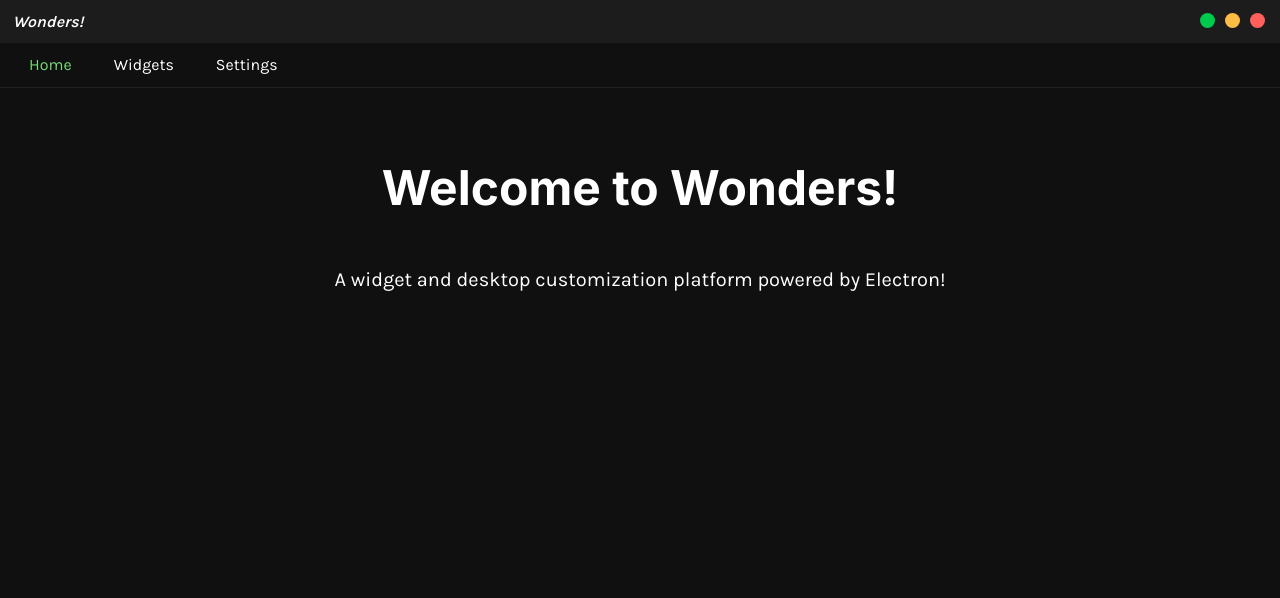
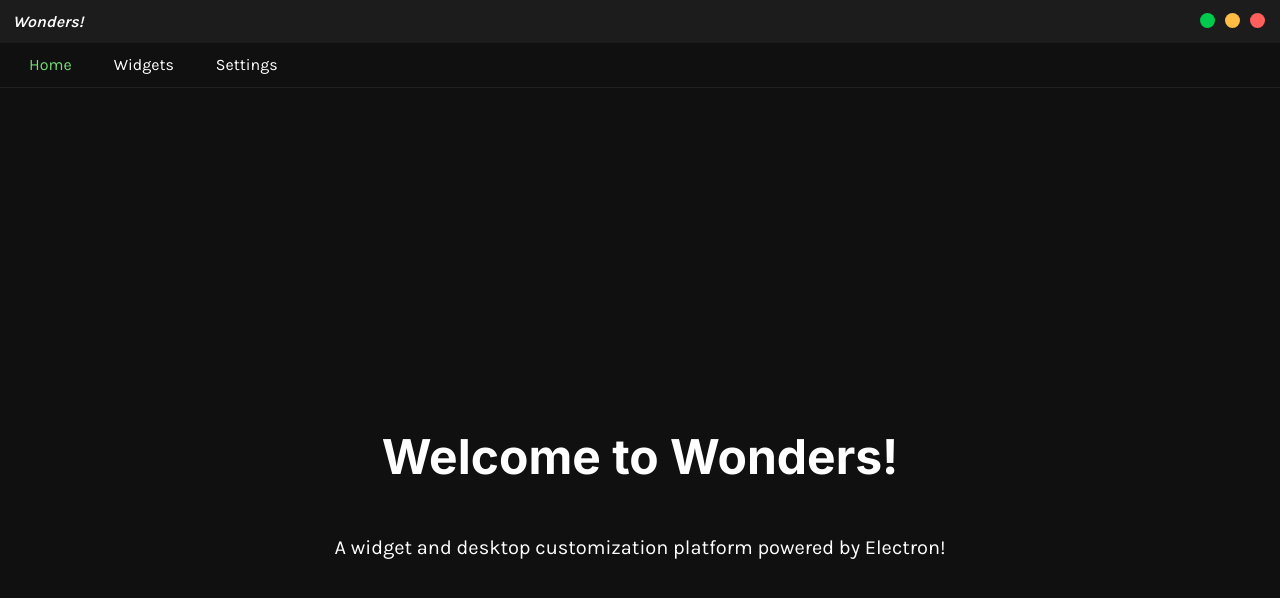
Before and after one commit to thewaveorg/wonders, a React app: page / in a window 1280 px wide. Shown: the top 598 px of the page. Built offline with nearby package versions, Linux system fonts and the light colour scheme; the HTML template or start-up script is replaced by a standard one.

Commit message:
more simpler code

```diff
--- a/src/app/pages/Home.tsx
+++ b/src/app/pages/Home.tsx
@@ -19,15 +19,6 @@
 
   render(): any {
     const { tab } = this.props;
-
-    return (
-      <>
-        <div className="homeMain">{this.renderTab(tab)}</div>
-      </>
-    );
-  }
-
-  renderTab(tab: string) {
     switch (tab) {
       case 'home':
         return <Landing />
@@ -39,5 +30,4 @@
         return <h1>wtf did you do</h1>
     }
   }
-
 }
```
